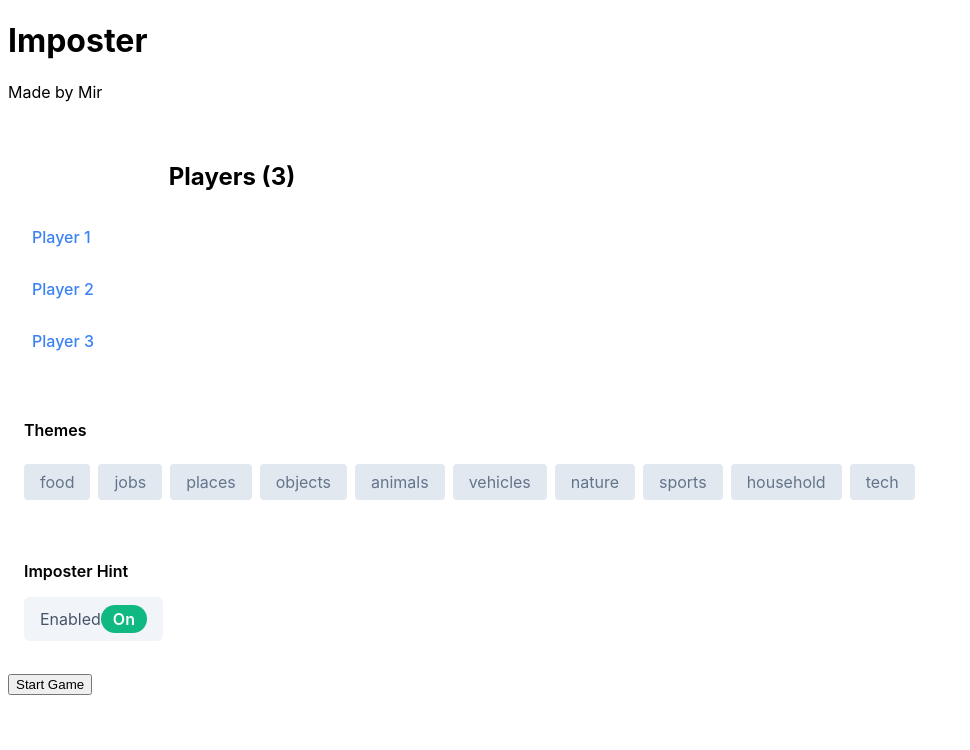
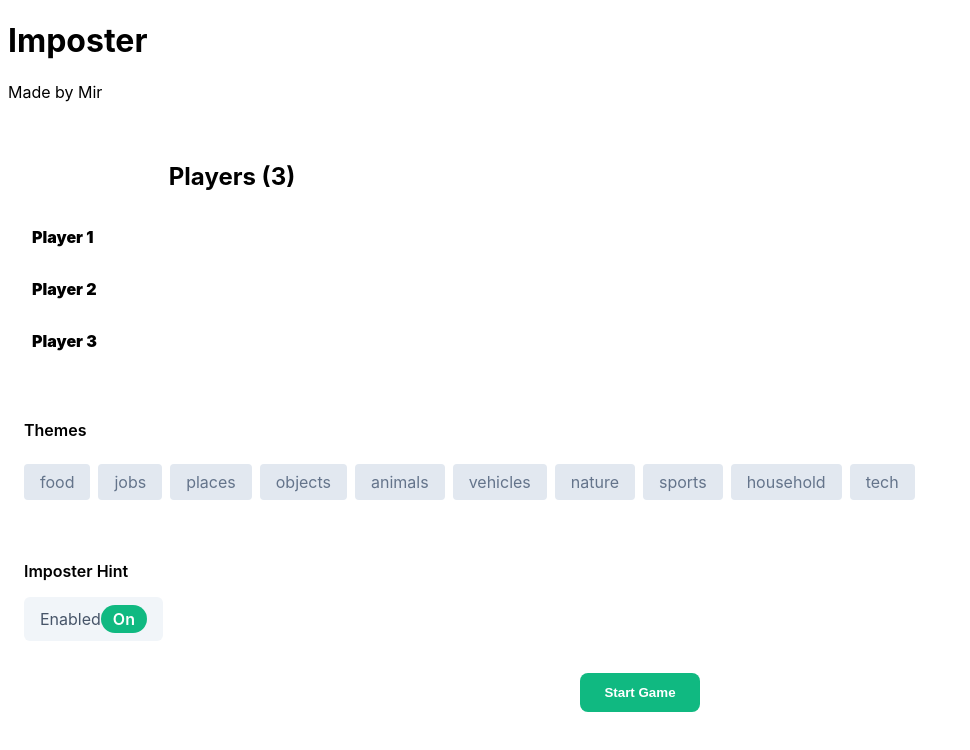
Before and after one commit to mirajhaq/imposter-vercel, a Next.js app: page / in a window 1280 px wide. Shown: the top 750 px of the page, without its empty margins (0-970 px from the left). Built offline with nearby package versions, Linux system fonts and the light colour scheme.

Commit message:
Player font + start button styling

```diff
--- a/src/app/globals.css
+++ b/src/app/globals.css
@@ -134,3 +134,22 @@ html, body {
   color: #dc2626; /* Tailwind red-600 */
   font-weight: 700;
 }
+
+
+.start-game-button {
+  background-color: #10b981;
+  color: white;
+  font-weight: bold;
+  padding: 0.75rem 1.5rem;
+  border-radius: 0.5rem;
+  border: none;
+  cursor: pointer;
+  transition: all 0.2s ease;
+  margin: 0 auto; /* This centers the button */
+  display: block; /* Needed for margin: auto to work */
+}
+
+.start-game-button:hover {
+  background-color: #059669;
+  transform: scale(1.05);
+}
--- a/src/components/PlayerTile.tsx
+++ b/src/components/PlayerTile.tsx
@@ -16,7 +16,7 @@ export default function PlayerTile({ name, onClick }: PlayerTileProps) {
         textAlign: 'center',
       }}
     >
-      <p style={{ color: '#3b82f6', fontWeight: 500 }}>{name}</p>
+      <p style={{ color: '#000000ff', fontWeight: 900 }}>{name}</p>
     </button>
   )
 }
--- a/src/components/SetupScreen.tsx
+++ b/src/components/SetupScreen.tsx
@@ -77,7 +77,7 @@ export default function SetupScreen({
         <div className="text-center">
           <button
             onClick={startGame}
-            className="bg-green-500 text-white font-bold py-3 px-6 sm:px-8 rounded-lg hover:bg-green-600 transition-transform transform hover:scale-105"
+            className="start-game-button"
           >
             Start Game
           </button>
```
